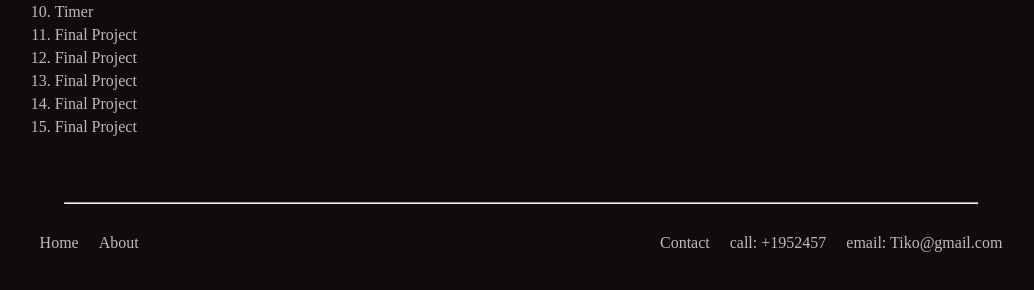
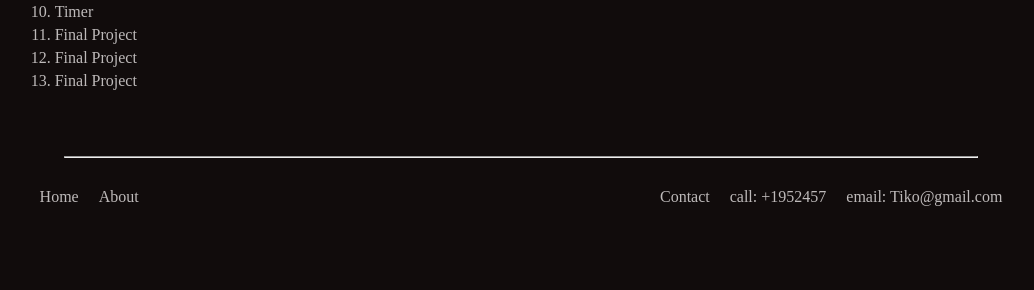
Before and after one commit to GTiko/CS315.github.io, a plain HTML site: page index.html in a window 1280 px wide. Shown: the part 438-728 px from the top of the page, without its empty margins (134-1168 px from the left). Drawn offline with Linux system fonts and the light colour scheme.

Commit message:
up to date

```diff
--- a/index.html
+++ b/index.html
@@ -32,9 +32,6 @@
 
                 <li id="list"><a href="FinalProject/Login/login.html">Final Project</a></li>
                 <li id="list"><a href="FinalProject//CustomerPage/customer.html">Final Project</a></li>
-
-                <li id="list"><a href="FinalProject//CustomerPage/customer.html">Final Project</a></li>
-                <li id="list"><a href="FinalProject//CustomerPage/customer.html">Final Project</a></li>
             </ol>
         </div>
         <div>
@@ -65,7 +62,8 @@
         <div id="footerLeft">
             <label for=""><a href="index.html"> Home</a></label>
 
-            <label for=""><a href="https://msd.miu.edu/news/gemechu-tikos-invitation-to-join-the-msd-program/"> About</a></label>
+            <label for=""><a href="https://msd.miu.edu/news/gemechu-tikos-invitation-to-join-the-msd-program/">
+                    About</a></label>
         </div>
         <div id="footerRight">
             <label for="">Contact </label>
```
